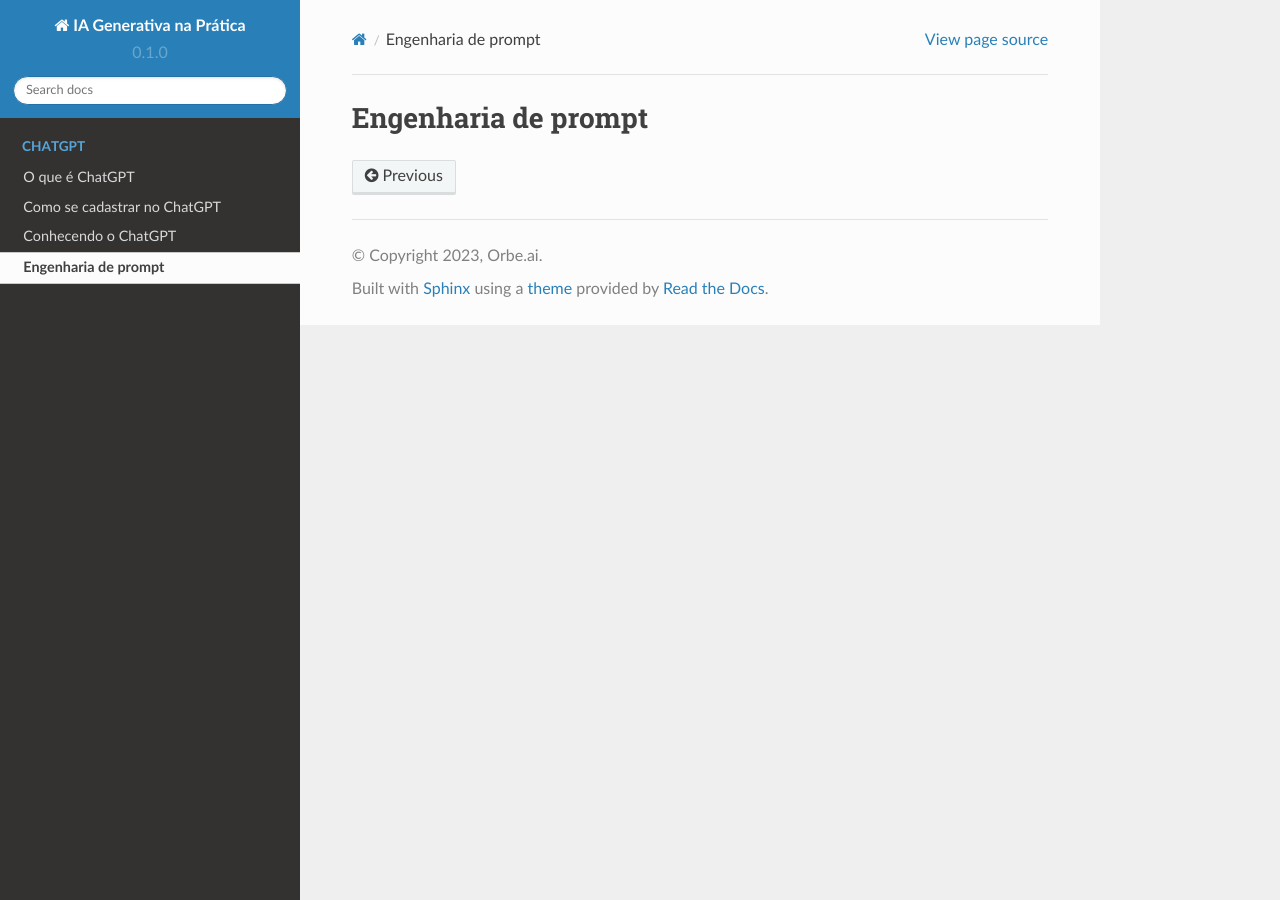
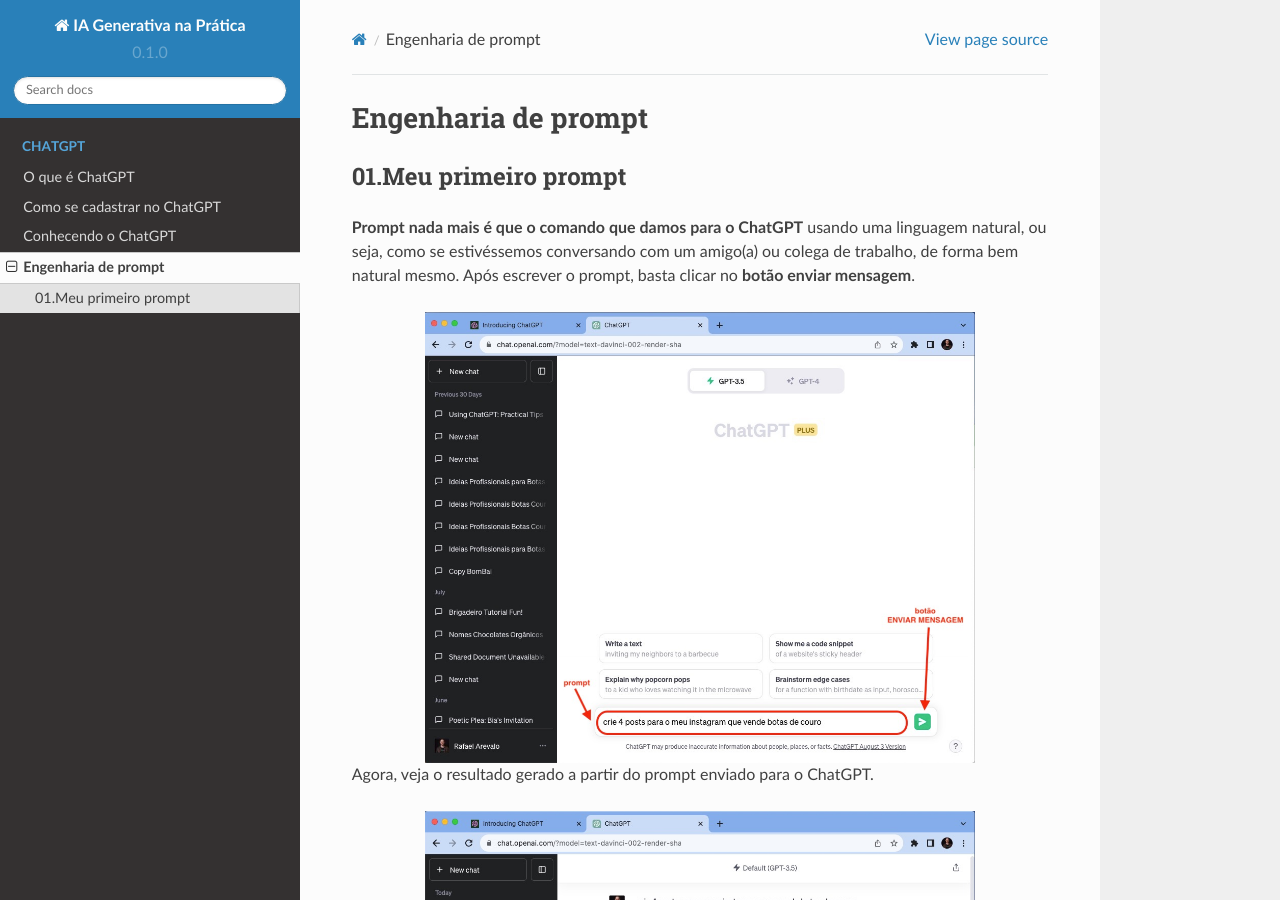
Before and after one commit to conteudo-orbeai/RTD_GENAI_V01, a Sphinx documentation site: the page built from docs/source/CHATGPT/chatgpt_engenharia_de_prompt/chatgpt_engenharia_de_prompt.rst, in a window 1280 px wide and 900 px high. Built offline with Sphinx 7.4.7 and the Read the Docs theme 2.0.0, drawn with Linux system fonts in a browser that asks for light colours; pages that are not in the unit, such as notebooks, are missing from menus.

Commit message:
Update chatgpt_engenharia_de_prompt.rst

```diff
--- a/docs/source/CHATGPT/chatgpt_engenharia_de_prompt/chatgpt_engenharia_de_prompt.rst
+++ b/docs/source/CHATGPT/chatgpt_engenharia_de_prompt/chatgpt_engenharia_de_prompt.rst
@@ -1,3 +1,19 @@
 ********************
 Engenharia de prompt
 ********************
+
+01.Meu primeiro prompt
+======================
+
+**Prompt nada mais é que o comando que damos para o ChatGPT** usando uma linguagem natural, ou seja, como se estivéssemos conversando com um amigo(a) ou colega de trabalho, de forma bem natural mesmo.
+Após escrever o prompt, basta clicar no **botão enviar mensagem**.
+
+.. image:: chatgpt_meu_primeiro_prompt.jpg
+   :align: center
+   :width: 550
+
+Agora, veja o resultado gerado a partir do prompt enviado para o ChatGPT.
+
+.. image:: chatgpt_meu_primeiro_prompt_resultado.jpg
+   :align: center
+   :width: 550
```
